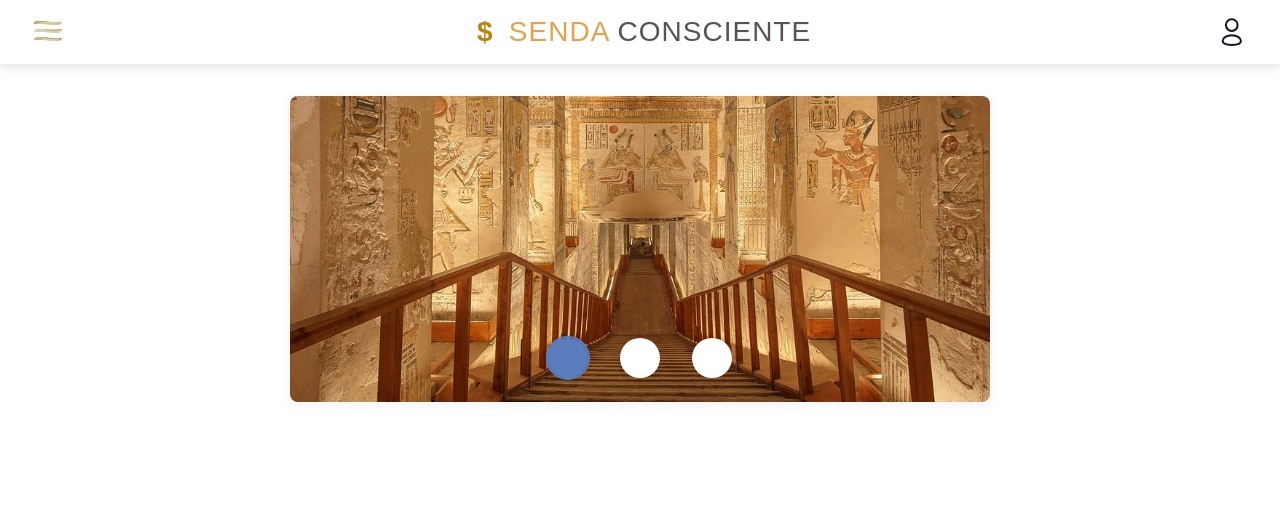
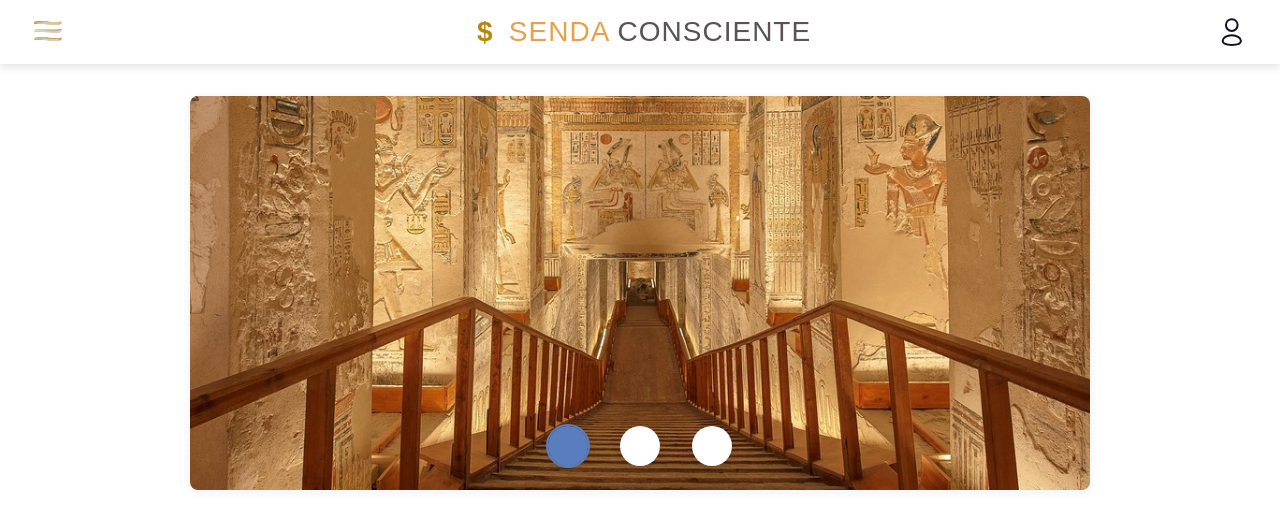
Before and after one commit to orbimatrix/Conscious-path, a Next.js app: page / in a window 1280 px wide. Shown: the top 528 px of the page. Built offline with nearby package versions, Linux system fonts and the light colour scheme.

Commit message:
Update CarouselSection component to increase max width from 700px to 900px for improved layout.

```diff
--- a/src/app/components/CarouselSection.tsx
+++ b/src/app/components/CarouselSection.tsx
@@ -13,7 +13,7 @@ export default function CarouselSection() {
   const [active, setActive] = useState(0);
 
   return (
-    <section style={{ width: "100%", maxWidth: 700, margin: "32px auto 0 auto", background: "#fff", borderRadius: 8, boxShadow: "0 2px 8px rgba(0,0,0,0.10)" }}>
+    <section style={{ width: "100%", maxWidth: 900, margin: "32px auto 0 auto", background: "#fff", borderRadius: 8, boxShadow: "0 2px 8px rgba(0,0,0,0.10)" }}>
       <div style={{
         width: "100%",
         aspectRatio: "16/7",
```
